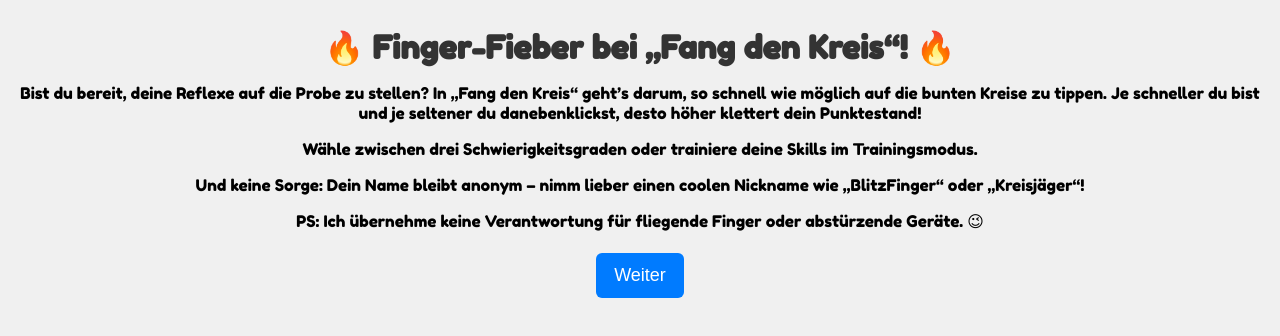
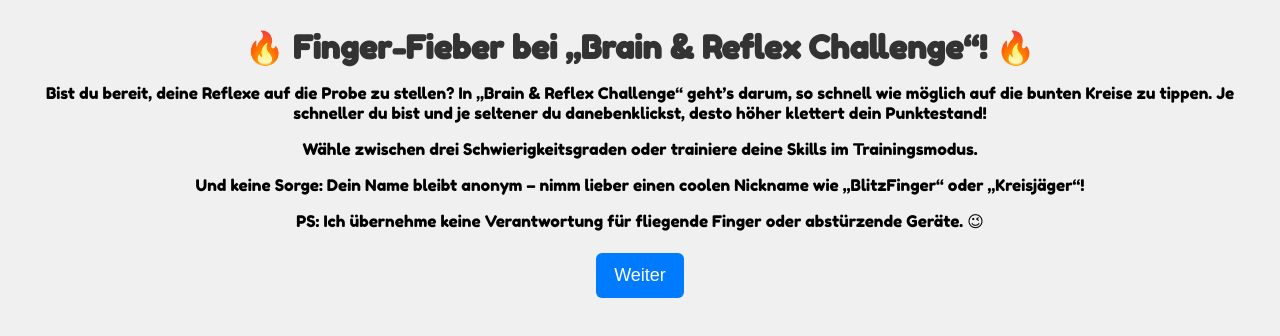
Before and after one commit to Playdaro/FangDenKreis, a website with bundled scripts: page index.html in a window 1280 px wide. Built offline with nearby package versions, Linux system fonts and the light colour scheme.

```diff
--- a/index.html
+++ b/index.html
@@ -3,7 +3,7 @@
 <head>
   <meta charset="UTF-8" />
   <meta name="viewport" content="width=device-width, initial-scale=1.0" />
-  <title>Fang den Kreis</title>
+  <title>Brain & Reflex Challenge</title>
   <!-- Google Font Fredoka One -->
   <link href="https://fonts.googleapis.com/css2?family=Fredoka+One&display=swap" rel="stylesheet" />
   <link rel="stylesheet" href="style.css" />
@@ -55,8 +55,8 @@
 
   <!-- Info / Einleitung -->
   <div id="info-screen">
-    <h1>🔥 Finger-Fieber bei „Fang den Kreis“! 🔥</h1>
-    <p>Bist du bereit, deine Reflexe auf die Probe zu stellen? In „Fang den Kreis“ geht’s darum, so schnell wie möglich auf die bunten Kreise zu tippen. Je schneller du bist und je seltener du danebenklickst, desto höher klettert dein Punktestand!</p>
+    <h1>🔥 Finger-Fieber bei „Brain & Reflex Challenge“! 🔥</h1>
+    <p>Bist du bereit, deine Reflexe auf die Probe zu stellen? In „Brain & Reflex Challenge“ geht’s darum, so schnell wie möglich auf die bunten Kreise zu tippen. Je schneller du bist und je seltener du danebenklickst, desto höher klettert dein Punktestand!</p>
     <p>Wähle zwischen drei Schwierigkeitsgraden oder trainiere deine Skills im Trainingsmodus.</p>
     <p>Und keine Sorge: Dein Name bleibt anonym – nimm lieber einen coolen Nickname wie „BlitzFinger“ oder „Kreisjäger“!</p>
     <p class="ps">PS: Ich übernehme keine Verantwortung für fliegende Finger oder abstürzende Geräte. 😉</p>
@@ -88,7 +88,8 @@
     </div>
 
     <div class="header">
-      <h1>Fang den Kreis!</h1>
+      <h1 id="app-title">Brain & Reflex Challenge</h1>
+
       <div class="mode-buttons">
         <div>
           <button id="btn-visual">Visuelles Training (Speed-Modi)</button>
```
